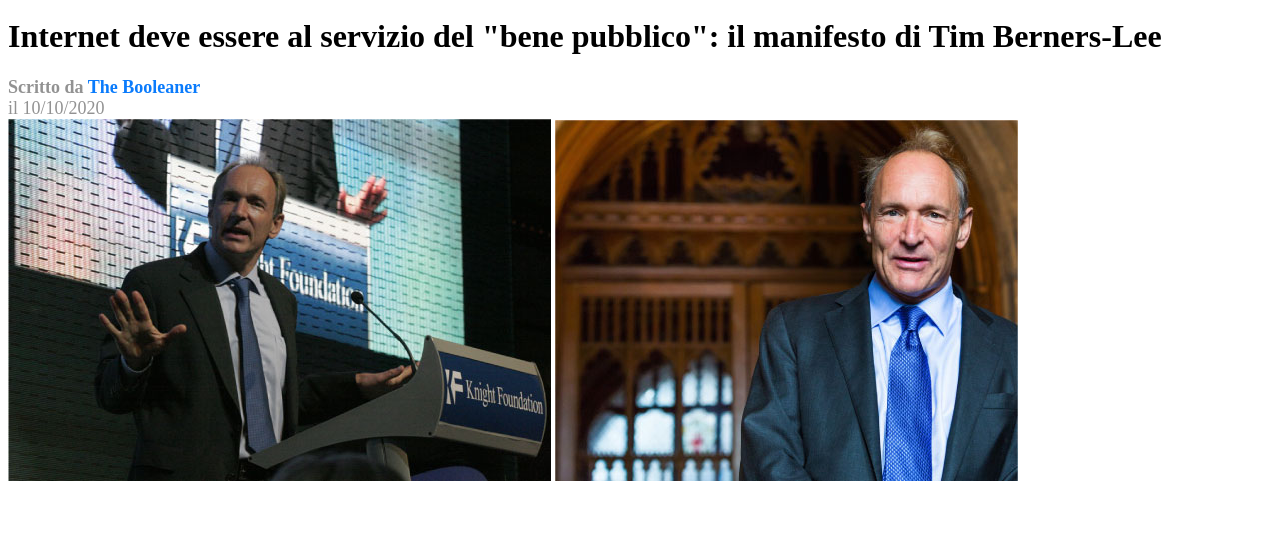
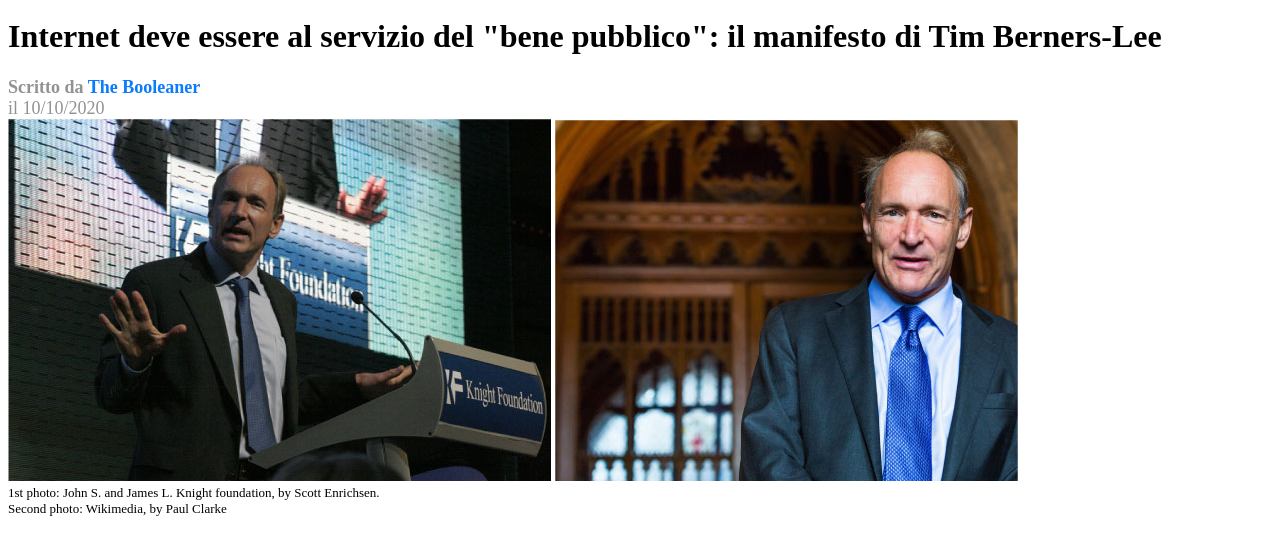
Before and after one commit to SimoNapo02/html-css-booleaner, a plain HTML site: page index.html in a window 1280 px wide. Shown: the part 131-686 px from the top of the page. Drawn offline with Linux system fonts and the light colour scheme.

Commit message:
header completo

```diff
--- a/index.html
+++ b/index.html
@@ -17,13 +17,19 @@
         <h1> Internet deve essere al servizio del "bene pubblico":
              il manifesto di Tim Berners-Lee
         </h1>
+<!-- autori -->
         <div class="info">
             <strong>Scritto da <span id="autore">The Booleaner</span></strong> il 10/10/2020
         </div>
-
+<!-- foto tim -->
         <img src="img/tim-1.jpg">
         <img src="img/tim-2.jpg">
 
+        <div class="photo">
+            1st photo: John S. and James L. Knight
+            foundation, by Scott Enrichsen.
+            Second photo: Wikimedia, by Paul Clarke
+        </div>
     </header>
 
 </body>
--- a/style.css
+++ b/style.css
@@ -2,7 +2,7 @@ body{
     background-color: white;
     text-align: left;
 }
-/* header */
+/* logo */
 .logo{
     background-image: url("img/pattern.png");
     background-repeat: repeat;
@@ -16,6 +16,7 @@ body{
 
 
 }
+/* autori */
 .info{
     font-size: 18px;
     width: 200px;
@@ -26,5 +27,12 @@ body{
 #autore{
     color: rgb(10, 123, 252);
 }
+/* foto tim */
+.photo{
+    width: 400px;
+    font-size: 13px;
+}
+
+
 /* fine header */
 /* main */
```
